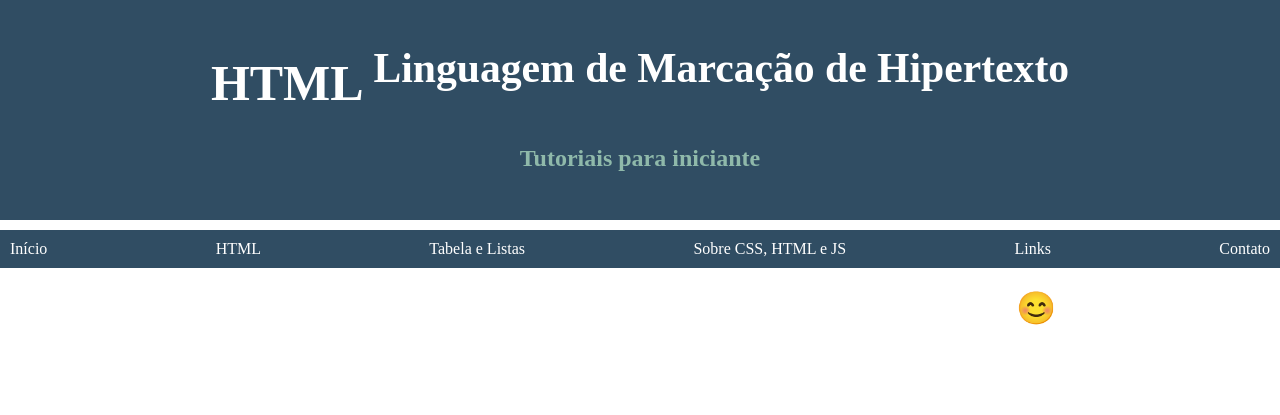
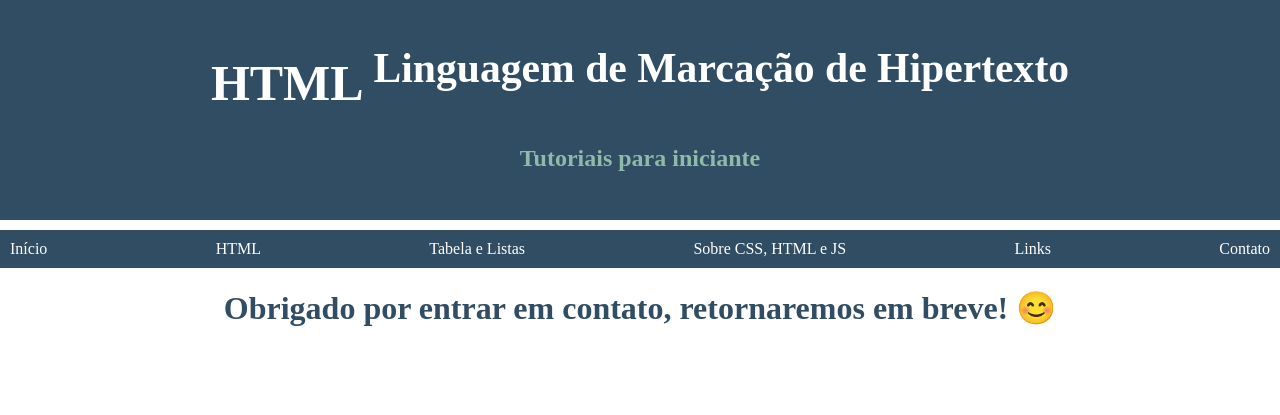
Before and after one commit to MaraLeao/HTML-site, a plain HTML site: page obrigado.html in a window 1280 px wide. Shown: the top 415 px of the page. Drawn offline with Linux system fonts and the light colour scheme.

Commit message:
Update obrigado.html

```diff
--- a/obrigado.html
+++ b/obrigado.html
@@ -41,6 +41,10 @@
 
             div{
                 margin: 100px
+            }
+
+            .msgobg{
+                color:#304d63
             }
 
             img{
@@ -91,7 +95,7 @@
             <a href="contato.html">Contato</a>
         </nav>
 
-        <h1 align="center">
+        <h1 align="center" class="msgobg">
             Obrigado por entrar em contato, retornaremos em breve! &#x1F60A;
         </h1>
 
```
